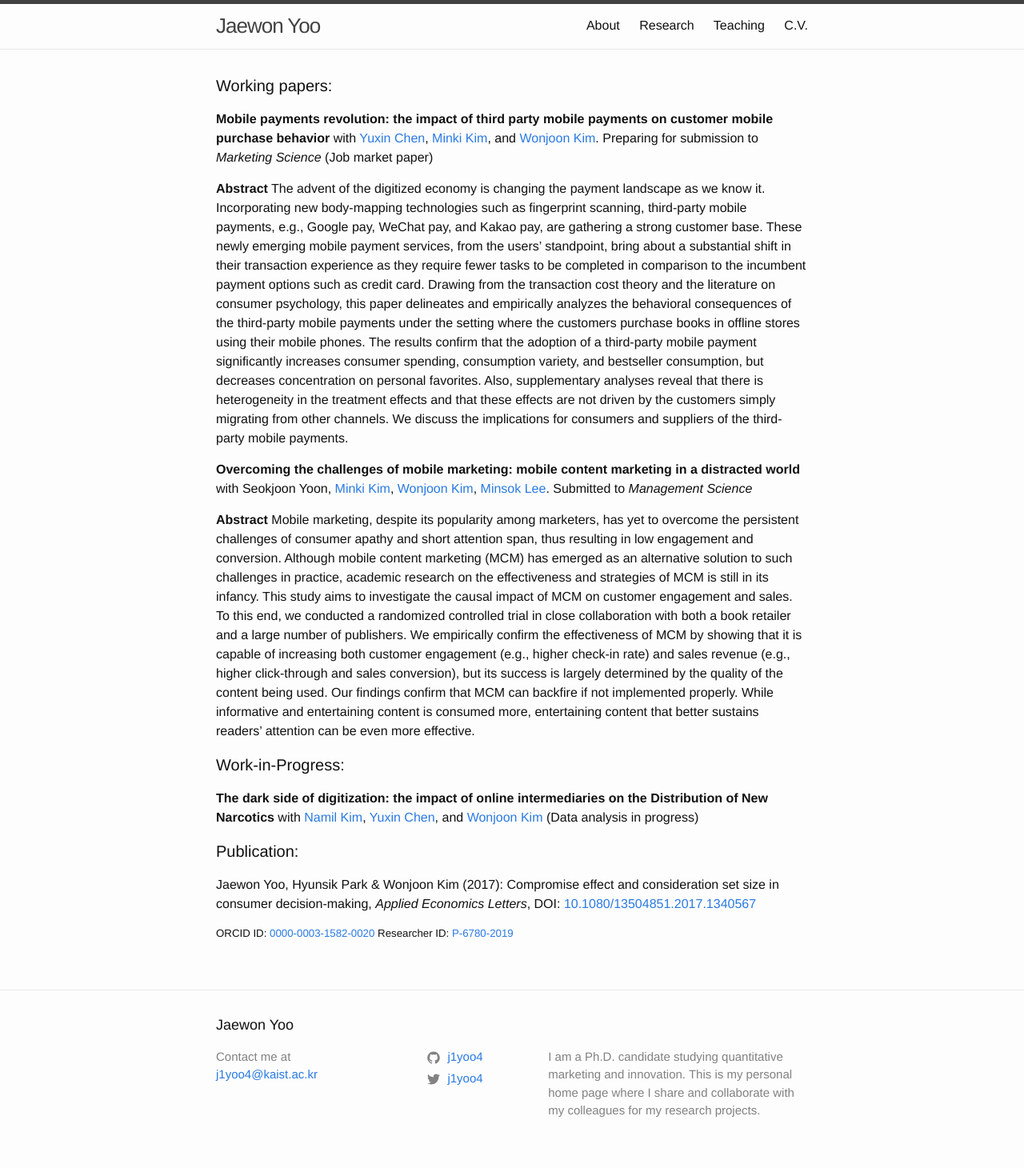
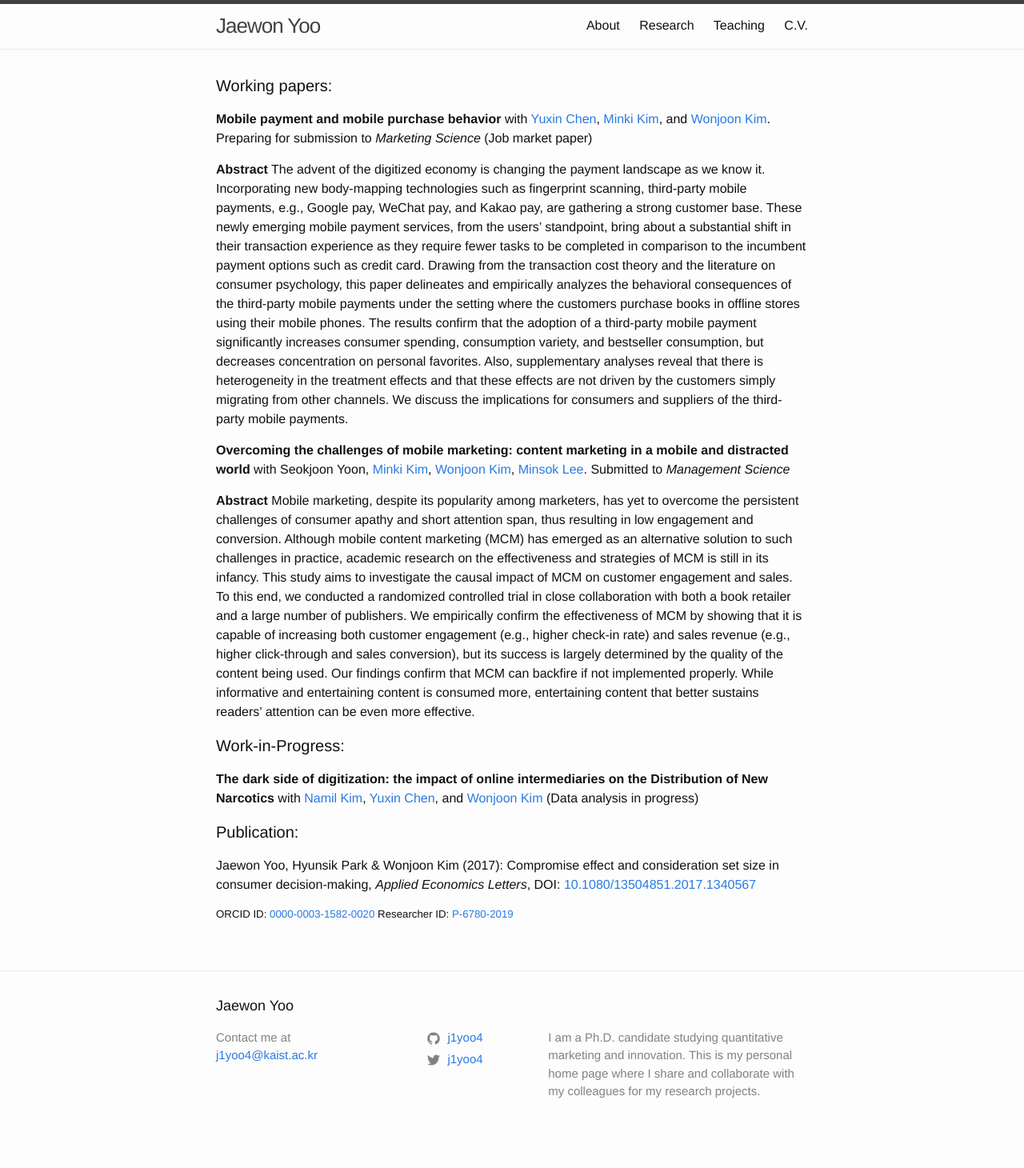
Before and after one commit to j1yoo/j1yoo.github.io, a Jekyll site: the page built from research.markdown, in a window 1280 px wide. Shown: the whole page at 80% size. Built offline with Jekyll 4.4.1, drawn with Linux system fonts in a browser that asks for light colours; after the commit the page ends 1436 px from its top, so only the background shows below that.

Commit message:
Update research.markdown

```diff
--- a/research.markdown
+++ b/research.markdown
@@ -5,11 +5,11 @@ permalink: /JaewonYoo/Research/
 ---
 
 #### Working papers:
-__Mobile payments revolution: the impact of third party mobile payments on customer mobile purchase behavior__ with [Yuxin Chen](https://shanghai.nyu.edu/academics/faculty/directory/yuxin-chen), [Minki Kim](https://www.business.kaist.edu/faculty/pcmingki), and [Wonjoon Kim](http://wjkim.kaist.ac.kr/home). Preparing for submission to _Marketing Science_ (Job market paper)
+__Mobile payment and mobile purchase behavior__ with [Yuxin Chen](https://shanghai.nyu.edu/academics/faculty/directory/yuxin-chen), [Minki Kim](https://www.business.kaist.edu/faculty/pcmingki), and [Wonjoon Kim](http://wjkim.kaist.ac.kr/home). Preparing for submission to _Marketing Science_ (Job market paper)
 
 __Abstract__  The advent of the digitized economy is changing the payment landscape as we know it. Incorporating new body-mapping technologies such as fingerprint scanning, third-party mobile payments, e.g., Google pay, WeChat pay, and Kakao pay, are gathering a strong customer base. These newly emerging mobile payment services, from the users’ standpoint, bring about a substantial shift in their transaction experience as they require fewer tasks to be completed in comparison to the incumbent payment options such as credit card. Drawing from the transaction cost theory and the literature on consumer psychology, this paper delineates and empirically analyzes the behavioral consequences of the third-party mobile payments under the setting where the customers purchase books in offline stores using their mobile phones. The results confirm that the adoption of a third-party mobile payment significantly increases consumer spending, consumption variety, and bestseller consumption, but decreases concentration on personal favorites. Also, supplementary analyses reveal that there is heterogeneity in the treatment effects and that these effects are not driven by the customers simply migrating from other channels. We discuss the implications for consumers and suppliers of the third-party mobile payments.
 
-__Overcoming the challenges of mobile marketing: mobile content marketing in a distracted world__ with Seokjoon Yoon, [Minki Kim](https://www.business.kaist.edu/faculty/pcmingki), [Wonjoon Kim](http://wjkim.kaist.ac.kr/home), [Minsok Lee](https://economics.uchicago.edu/directory/min-sok-lee). Submitted to _Management Science_
+__Overcoming the challenges of mobile marketing: content marketing in a mobile and distracted world__ with Seokjoon Yoon, [Minki Kim](https://www.business.kaist.edu/faculty/pcmingki), [Wonjoon Kim](http://wjkim.kaist.ac.kr/home), [Minsok Lee](https://economics.uchicago.edu/directory/min-sok-lee). Submitted to _Management Science_
 
 __Abstract__  Mobile marketing, despite its popularity among marketers, has yet to overcome the persistent challenges of consumer apathy and short attention span, thus resulting in low engagement and conversion. Although mobile content marketing (MCM) has emerged as an alternative solution to such challenges in practice, academic research on the effectiveness and strategies of MCM is still in its infancy. This study aims to investigate the causal impact of MCM on customer engagement and sales. To this end, we conducted a randomized controlled trial in close collaboration with both a book retailer and a large number of publishers. We empirically confirm the effectiveness of MCM by showing that it is capable of increasing both customer engagement (e.g., higher check-in rate) and sales revenue (e.g., higher click-through and sales conversion), but its success is largely determined by the quality of the content being used. Our findings confirm that MCM can backfire if not implemented properly. While informative and entertaining content is consumed more, entertaining content that better sustains readers' attention can be even more effective.
 
```
